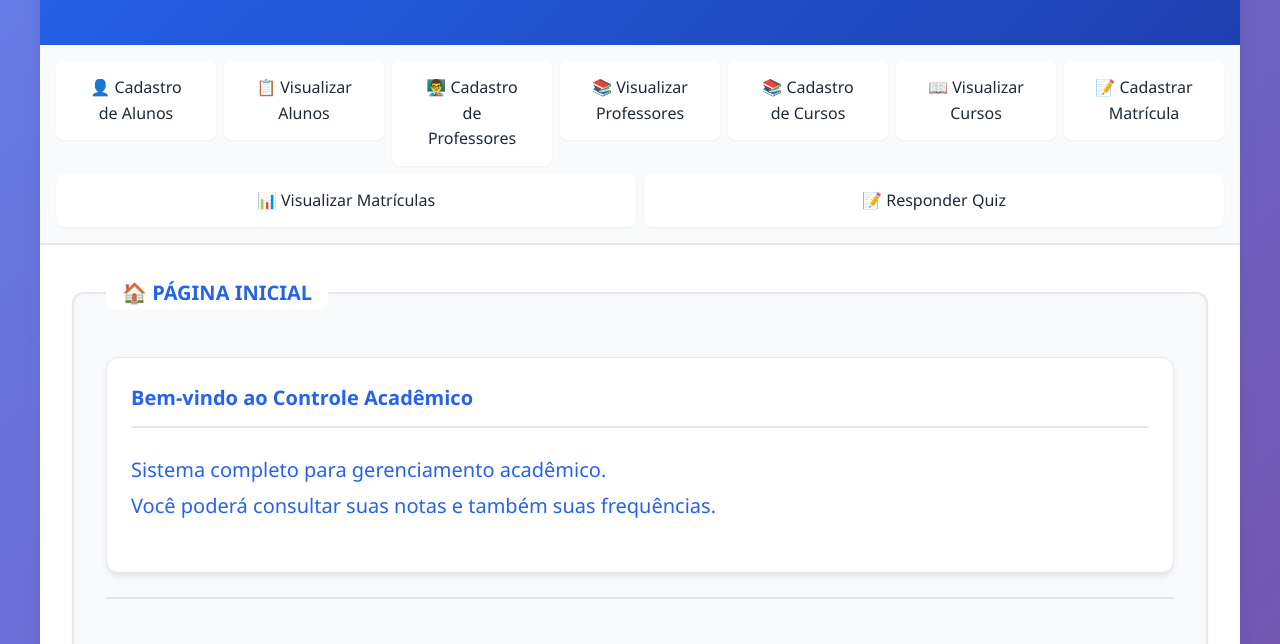
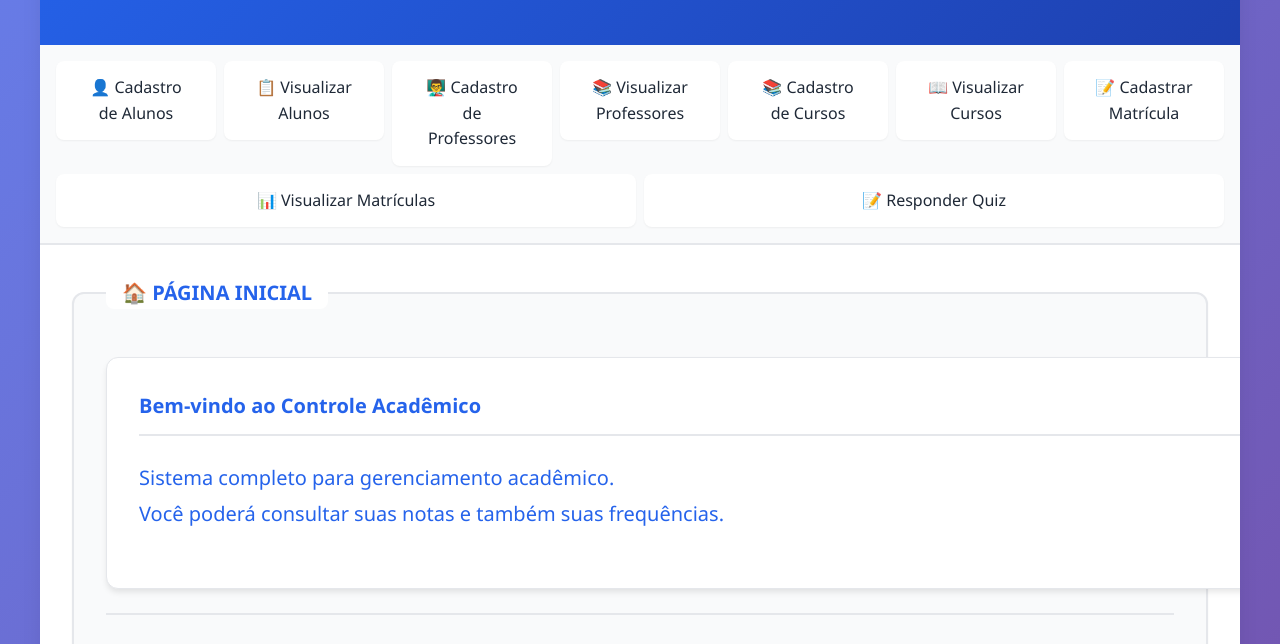
Before and after one commit to gabON-17/front-end-php, a website built with webpack: page public/index.html in a window 1280 px wide. Shown: the part 151-795 px from the top of the page. Built offline with nearby package versions, Linux system fonts and the light colour scheme.

Commit message:
fix: Alteração do tamanho dos card na pagina index

```diff
--- a/public/css/estilo.css
+++ b/public/css/estilo.css
@@ -371,11 +371,13 @@ footer a:hover {
 .card {
   background: white;
   border-radius: var(--radius-lg);
-  padding: 1.5rem;
+  padding: 2rem;
   box-shadow: var(--shadow-md);
   margin: 1rem 0;
   transition: all 0.3s ease;
   border: 1px solid var(--border-color);
+  width: 150%;
+  height: 100%;
 }
 
 .card:hover {
```
